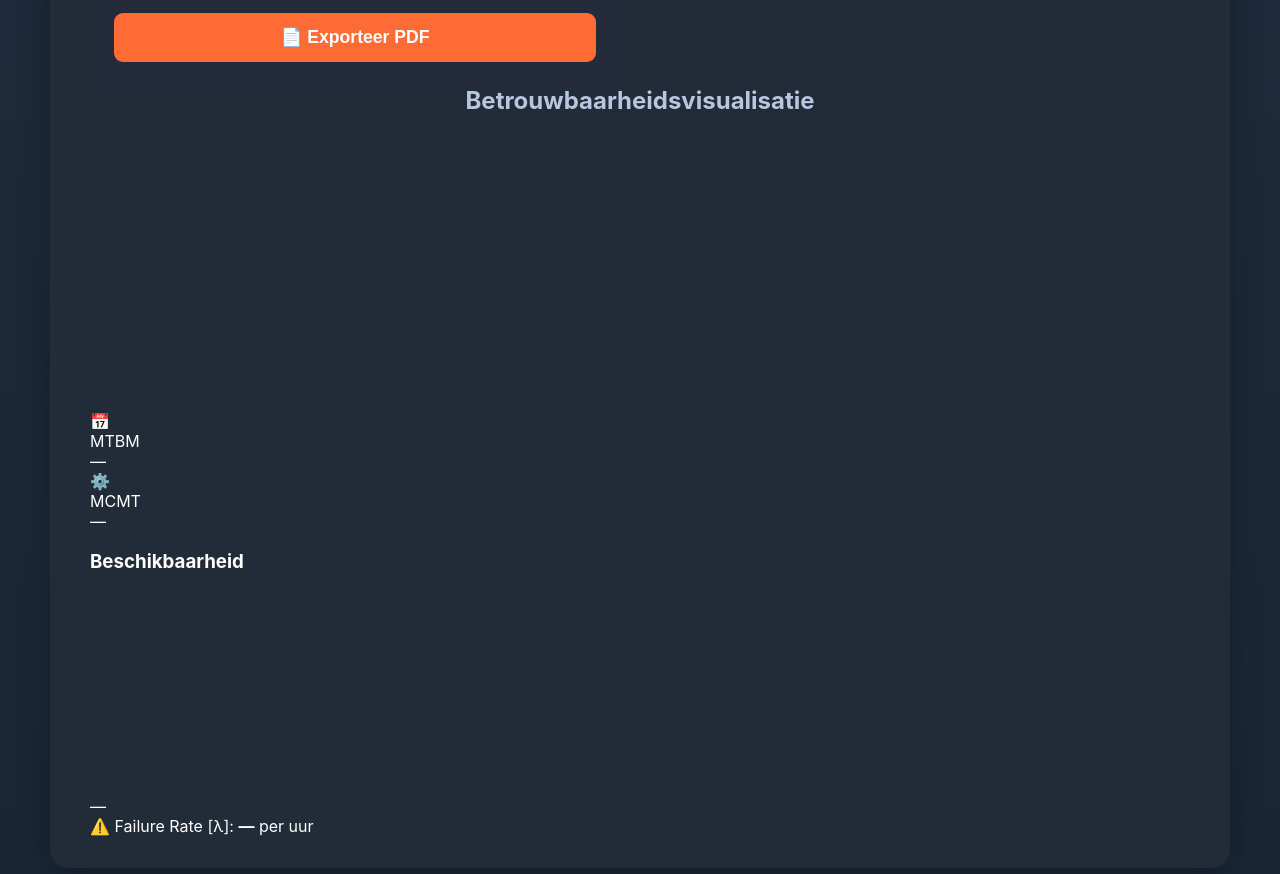
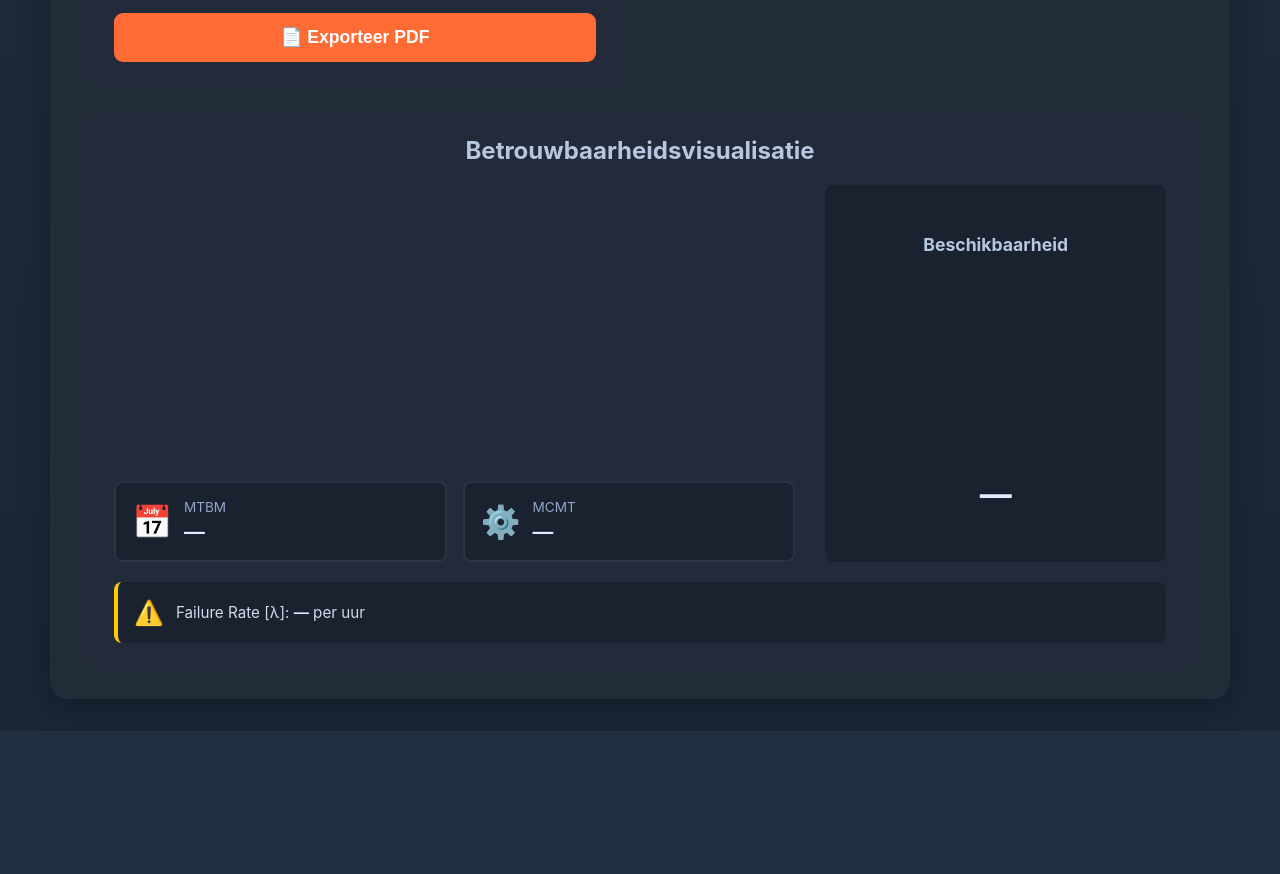
Before and after one commit to Veerenstael/AssetParameters, a plain HTML site: page index.html in a window 1280 px wide. Shown: the part 1947-2821 px from the top of the page. After the commit the page ends 2678 px from the top, so only its background shows below. Drawn offline with nearby package versions, Linux system fonts and the light colour scheme.

Commit message:
Refactor dark dashboard style in CSS

```diff
--- a/style.css
+++ b/style.css
@@ -356,6 +356,117 @@ button.export-btn:hover { background: #e55a28; }
 
 .small-note { color: #93a4c9; font-size: 0.9rem; }
 
+/* Betrouwbaarheidsvisualisatie */
+.visualization-card {
+  background: #232b3a;
+  border-radius: 12px;
+  padding: 24px;
+  margin-top: 26px;
+}
+
+.visualization-grid {
+  display: grid;
+  grid-template-columns: 2fr 1fr;
+  gap: 30px;
+  margin-top: 20px;
+}
+
+.timeline-section {
+  display: flex;
+  flex-direction: column;
+  gap: 16px;
+}
+
+.info-boxes {
+  display: grid;
+  grid-template-columns: 1fr 1fr;
+  gap: 16px;
+}
+
+.info-box {
+  background: #1a2230;
+  border-radius: 8px;
+  padding: 16px;
+  display: flex;
+  align-items: center;
+  gap: 12px;
+  border: 2px solid #2a3442;
+}
+
+.info-icon {
+  font-size: 2rem;
+}
+
+.info-content {
+  flex: 1;
+}
+
+.info-label {
+  font-size: 0.85rem;
+  color: #93a4c9;
+  margin-bottom: 4px;
+}
+
+.info-value {
+  font-size: 1.3rem;
+  font-weight: 600;
+  color: #e5ecff;
+}
+
+.gauge-section {
+  display: flex;
+  flex-direction: column;
+  align-items: center;
+  justify-content: center;
+  background: #1a2230;
+  border-radius: 8px;
+  padding: 20px;
+}
+
+.gauge-title {
+  color: #b8c7e0;
+  font-size: 1.1rem;
+  margin: 0 0 10px 0;
+}
+
+.gauge-value {
+  font-size: 2rem;
+  font-weight: 700;
+  color: #e5ecff;
+  margin-top: 10px;
+}
+
+.failure-rate-section {
+  margin-top: 20px;
+  padding: 16px;
+  background: #1a2230;
+  border-radius: 8px;
+  display: flex;
+  align-items: center;
+  gap: 12px;
+  border-left: 4px solid #ffcc00;
+}
+
+.failure-icon {
+  font-size: 1.5rem;
+}
+
+.failure-text {
+  color: #d0dae8;
+  font-size: 0.95rem;
+}
+
+.failure-text strong {
+  color: #e5ecff;
+  font-weight: 600;
+}
+
+.failure-interpretation {
+  color: #93a4c9;
+  font-style: italic;
+  margin-left: 8px;
+}
+
 .chart-card {
   background: #232b3a;
   border-radius: 12px;
@@ -375,6 +486,10 @@ button.export-btn:hover { background: #e55a28; }
     grid-template-columns: 1fr;
   }
 
+  .visualization-grid {
+    grid-template-columns: 1fr;
+  }
+
   .definitions-grid {
     grid-template-columns: repeat(2, 1fr);
   }
```
